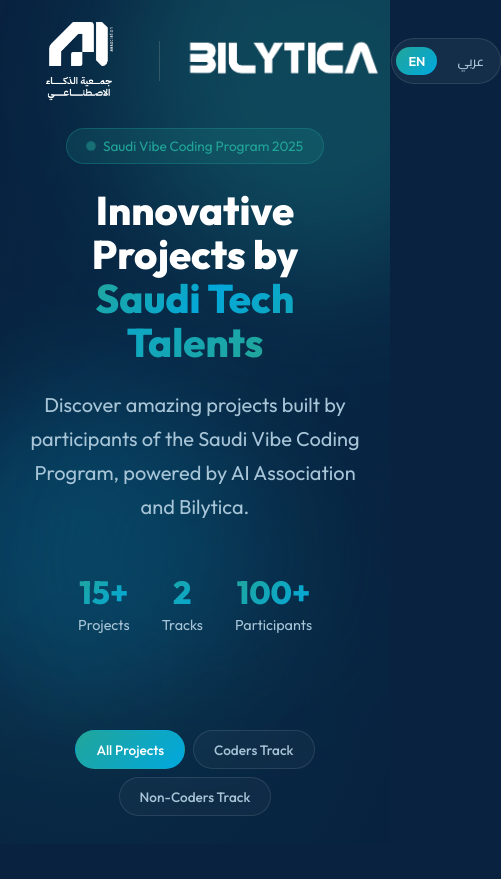
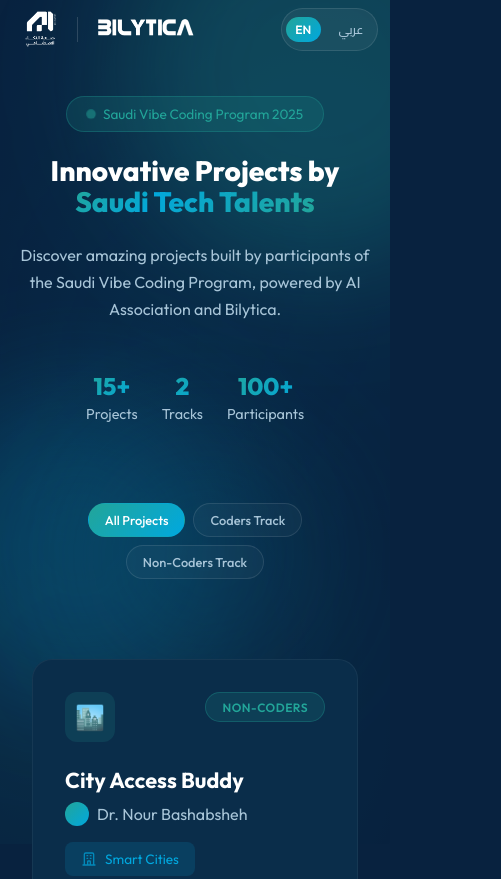
Before and after one commit to yaraabdullah/saudi-vibe-showcase, a plain HTML site: page index.html in a window 390 px wide. Shown: the top 879 px of the page, 501 px wide, since content can reach past the window. Drawn offline with Linux system fonts and the light colour scheme.

Commit message:
mobile version

```diff
--- a/index.html
+++ b/index.html
@@ -627,27 +627,41 @@
         /* Responsive */
         @media (max-width: 768px) {
             header {
-                padding: 1rem;
+                padding: 0.75rem 1rem;
+            }
+
+            .header-content {
+                flex-wrap: wrap;
+                gap: 0.5rem;
             }
 
             .logos {
-                gap: 1rem;
+                gap: 0.75rem;
             }
 
             .logo-container img {
-                height: 35px;
+                height: 30px;
+            }
+
+            .logo-ai {
+                height: 50px !important;
+            }
+
+            .logo-bilytica {
+                height: 35px !important;
+                margin-left: -15px;
+            }
+
+            .logo-divider {
+                height: 30px;
             }
 
             .logo-container span {
                 display: none;
             }
 
-            nav {
-                display: none;
-            }
-
             .hero {
-                padding: 8rem 1.5rem 4rem;
+                padding: 7rem 1.5rem 4rem;
             }
 
             .hero-stats {
@@ -678,6 +692,80 @@
             .lang-btn {
                 padding: 0.4rem 0.75rem;
                 font-size: 0.8rem;
+            }
+
+            .footer-logos {
+                gap: 1.5rem;
+            }
+
+            .footer-logo-ai {
+                height: 70px !important;
+            }
+
+            .footer-logo-bilytica {
+                margin-left: -15px;
+            }
+        }
+
+        /* Extra small screens */
+        @media (max-width: 480px) {
+            header {
+                padding: 0.5rem 0.75rem;
+            }
+
+            .logos {
+                gap: 0.5rem;
+            }
+
+            .logo-ai {
+                height: 40px !important;
+            }
+
+            .logo-bilytica {
+                height: 28px !important;
+                margin-left: -10px;
+            }
+
+            .logo-divider {
+                height: 25px;
+            }
+
+            .lang-btn {
+                padding: 0.3rem 0.6rem;
+                font-size: 0.75rem;
+            }
+
+            .hero {
+                padding: 6rem 1rem 3rem;
+            }
+
+            .hero h1 {
+                font-size: 1.75rem;
+            }
+
+            .hero p {
+                font-size: 1rem;
+            }
+
+            .hero-stats {
+                gap: 1.5rem;
+            }
+
+            .stat-value {
+                font-size: 1.5rem;
+            }
+
+            .filter-btn {
+                padding: 0.5rem 1rem;
+                font-size: 0.8rem;
+            }
+
+            .footer-logo-ai {
+                height: 50px !important;
+            }
+
+            .footer-logos {
+                gap: 1rem;
             }
         }
 
```
